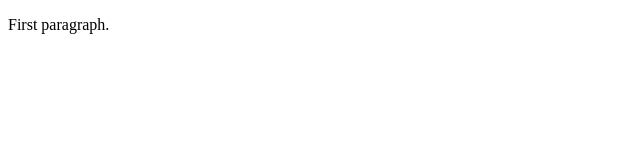
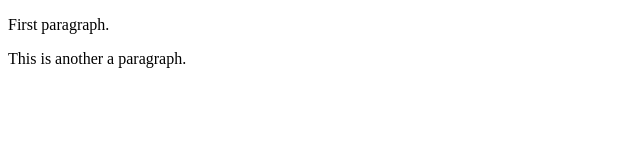
Before and after one commit to CGibAM/learning-git, a plain HTML site: page index.html in a window 1280 px wide. Shown: the whole page, without its empty margins (0-640 px from the left). Drawn offline with Linux system fonts and the light colour scheme.

Commit message:
added another p tag

```diff
--- a/index.html
+++ b/index.html
@@ -5,5 +5,6 @@
   </head>
   <body>
     <p>First paragraph.</p>
+    <p>This is another a paragraph.</p>
   </body>
 </html>
```
